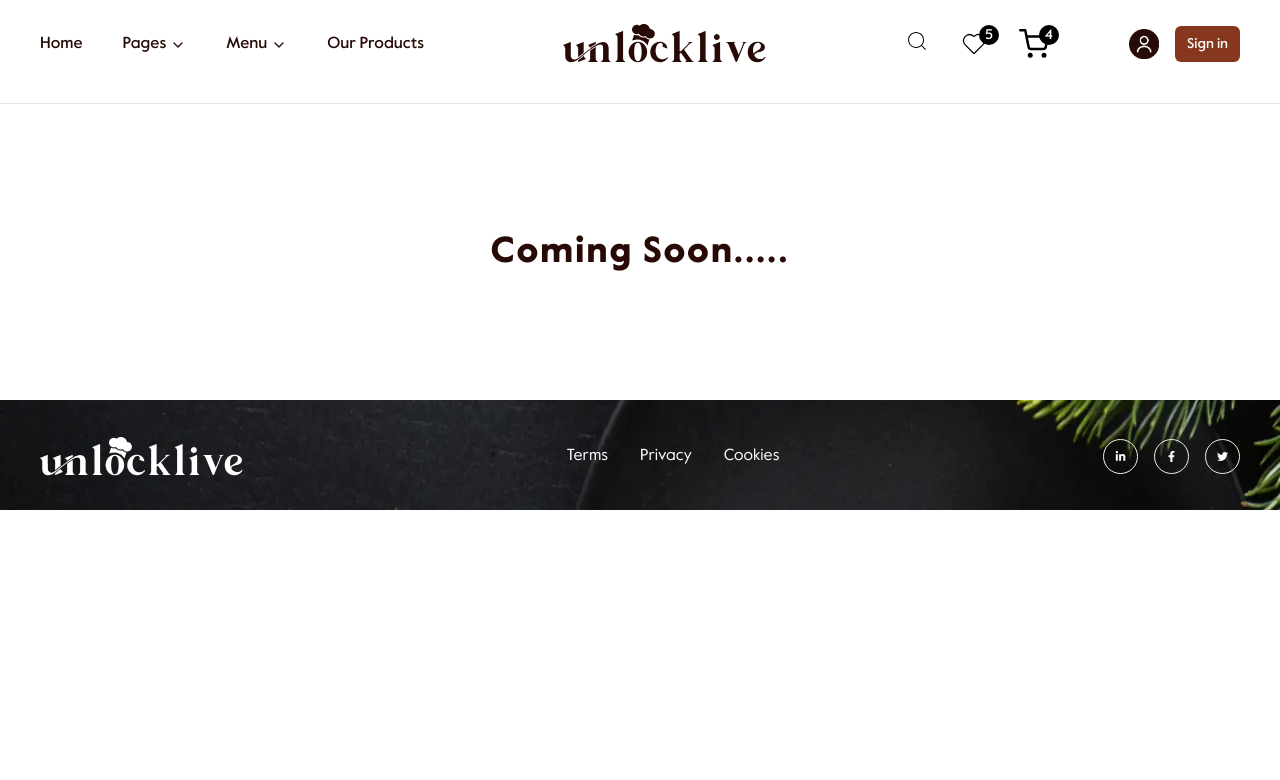
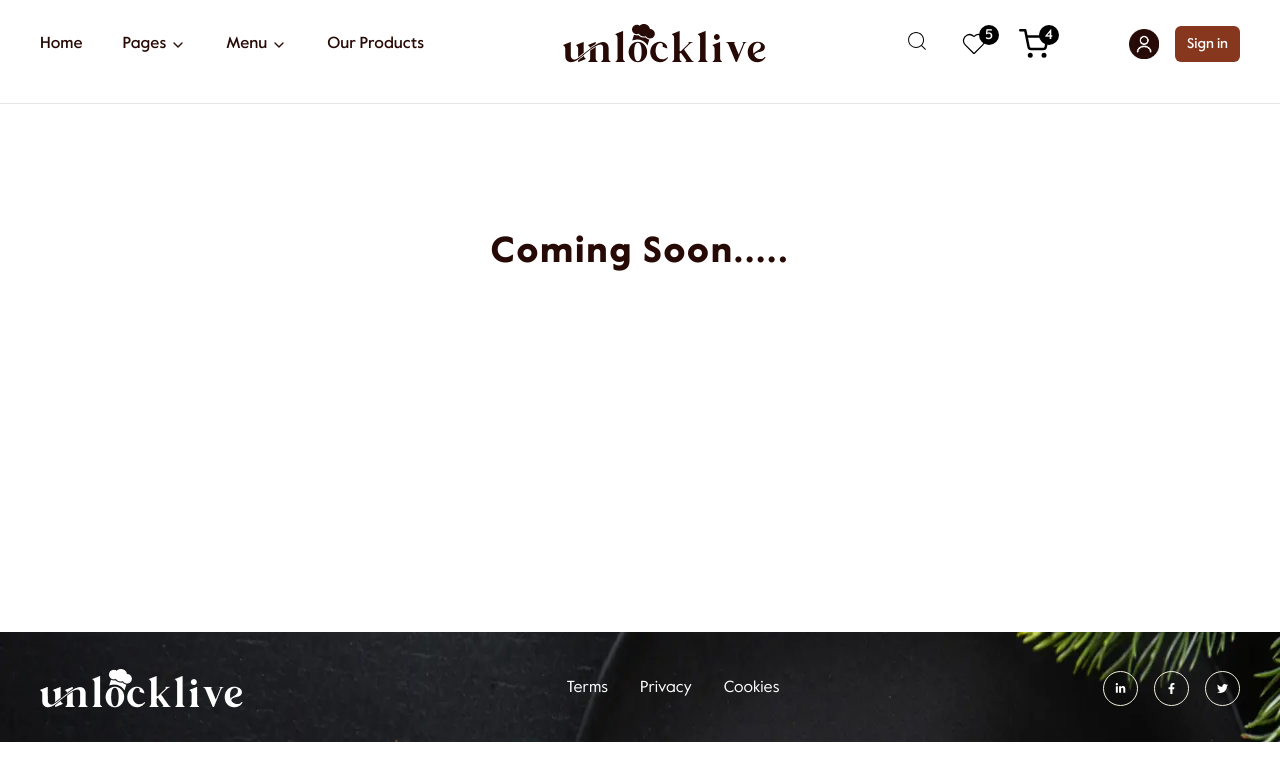
Before and after one commit to atikur-24/unlocklive-coffee, a Next.js app: page /about in a window 1280 px wide. Shown: the top 780 px of the page. Built offline with nearby package versions, Linux system fonts and the light colour scheme.

Commit message:
set default height in layout page

```diff
--- a/src/app/layout.js
+++ b/src/app/layout.js
@@ -15,7 +15,7 @@ export default function RootLayout({ children }) {
         className={`${valueSansPro.className} mx-auto max-w-screen-2xl text-xs text-my-primary sm:text-sm lg:text-base`}
       >
         <Navbar />
-        {children}
+        <div className="min-h-[50vh]">{children}</div>
         <Footer />
       </body>
     </html>
```
